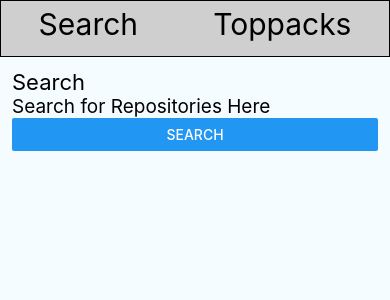
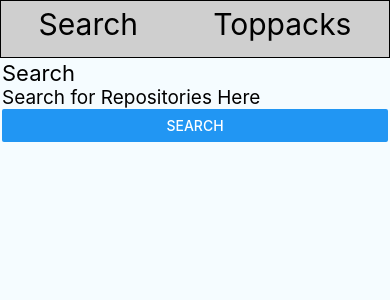
Before and after one commit to imtiaz-abbas/TopPackReactNative, a React Native app: screen / in a window 390 px wide. Shown: the top 300 px of the page. Built offline with nearby package versions, Linux system fonts and the light colour scheme.

Commit message:
styled import button and search repo element

```diff
--- a/App.js
+++ b/App.js
@@ -7,7 +7,9 @@
 import React, { Component } from "react";
 import NavBar from "./containers/NavBar.js";
 import SearchContainer from "./containers/SearchContainer";
-import { Platform, StyleSheet, Text, View } from "react-native";
+import { Platform, StyleSheet, ScrollView, Text, View } from "react-native";
+import _ from "lodash";
+import TopPackContainer from "./containers/TopPackContainer";
 
 type Props = {};
 export default class App extends Component<Props> {
@@ -15,7 +17,11 @@ export default class App extends Component<Props> {
     allRepositories: []
   };
   importRepo = id => {
-    this.setState({ allRepositories: [...this.state.allRepositories, id] });
+    if (_.includes(this.state.allRepositories, id)) {
+      //TODO SHOW USER THAT THE REPOSITORY HAS ALREADY BEEN IMPORTED....
+    } else {
+      this.setState({ allRepositories: [...this.state.allRepositories, id] });
+    }
   };
   render() {
     return (
--- a/containers/SearchContainer.js
+++ b/containers/SearchContainer.js
@@ -22,10 +22,14 @@ class SearchContainer extends Component {
       let apiResponse = await axios.get(
         `https://api.github.com/search/repositories?q=${this.state.inputText}`
       );
+      if (apiResponse.data.items.length > 0) {
         this.setState({
           repositories: apiResponse.data.items,
           errorMessage: null
         });
+      } else {
+        this.setState({ errorMessage: "No Repositories found." });
+      }
     } else {
       this.setState({ errorMessage: "Enter a search string." });
     }
@@ -38,15 +42,20 @@ class SearchContainer extends Component {
         let dynamicStyle = {};
         let id = `${entry.id}`;
         if (_.includes(this.props.allRepositories, id)) {
-          dynamicStyle.backgroundColor = "salmon";
+          dynamicStyle.backgroundColor = "#99ccff";
         }
         return (
           <View key={key} style={[styles.repoContainer, dynamicStyle]}>
-            <Text style={styles.repoElements}>{entry.name}</Text>
+            <View style={{ flex: 3 }}>
+              <Text style={[styles.repoElements, { fontSize: 25 }]}>
+                {entry.name}
+              </Text>
               <Text style={styles.repoElements}>
                 Stars: {entry.stargazers_count}
               </Text>
               <Text style={styles.repoElements}>Forks: {entry.forks}</Text>
+            </View>
+            <View style={{ flex: 1, justifyContent: "center" }}>
               <Button
                 title="Import"
                 onPress={() => {
@@ -54,12 +63,15 @@ class SearchContainer extends Component {
                 }}
               />
             </View>
+          </View>
         );
       });
+    } else {
+      searchResult = <Text>{this.state.errorMessage}</Text>;
     }
     return (
       <View style={styles.searchContainer}>
-        <View>
+        <View style={{ marginBottom: 20 }}>
           <Text style={{ fontSize: 22 }}>Search</Text>
           <TextInput
             onChangeText={event => {
@@ -94,12 +106,13 @@ const styles = StyleSheet.create({
   },
   searchContainer: {
     flex: 14,
-    padding: 12
+    padding: 2
   },
   repoContainer: {
+    flexDirection: "row",
     margin: 0,
-    padding: 5,
-    borderWidth: 0.5
+    borderBottomWidth: 0.8,
+    padding: 3
   },
   repoElements: {
     padding: 5
--- /dev/null
+++ b/containers/TopPackContainer.js
@@ -0,0 +1,13 @@
+import React, { Component } from "react";
+import axios from "axios";
+import { Text, View } from "react-native";
+
+const TopPackContainer = props => {
+  return (
+    <View style={{ flex: 1, alignItems: "center", justifyContent: "center" }}>
+      <Text>This is the Top Pack Section</Text>
+    </View>
+  );
+};
+
+export default TopPackContainer;
```
Lines whose indentation alone changed are shown as unchanged.
